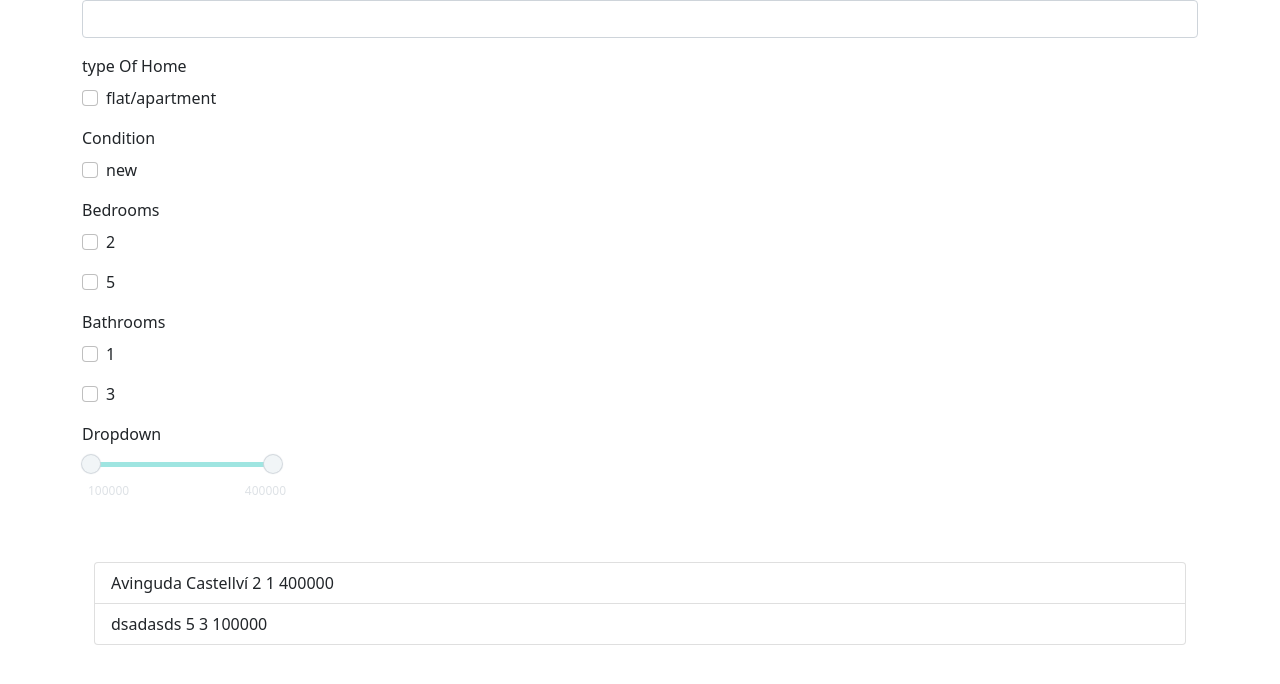
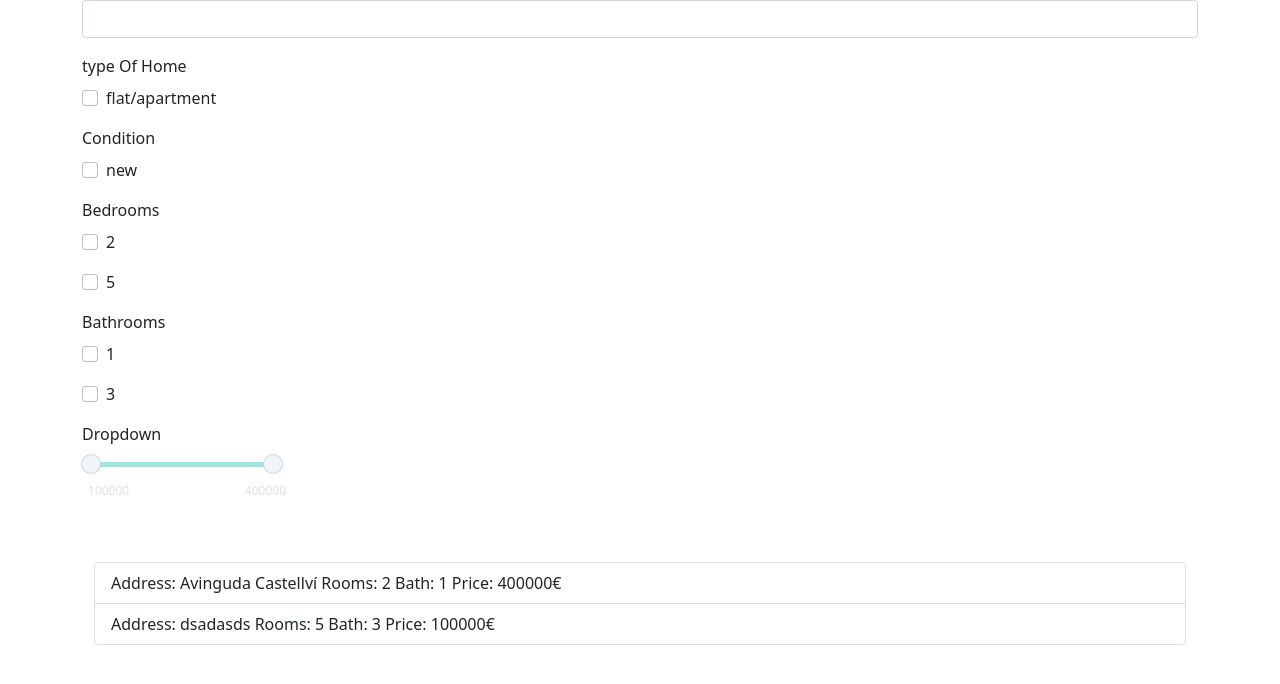
Before and after one commit to Jose1i1o/react-redux, a React (Create React App) app: page /dashboard in a window 1280 px wide. Shown: the top 684 px of the page. Built offline with nearby package versions, Linux system fonts and the light colour scheme; data requests are answered from the project's data file.

Commit message:
feat list naming properties

```diff
--- a/src/components/List.js
+++ b/src/components/List.js
@@ -19,10 +19,10 @@ const List = () => {
           flat.map((item) => {
             return (
               <ListGroup.Item key={item.id}>
-                <span>{item.street} </span>
-                <span>{item.room} </span>
-                <span>{item.bath} </span>
-                <span>{item.price} </span>
+                <span>Address: {item.street} </span>
+                <span>Rooms: {item.room} </span>
+                <span>Bath: {item.bath} </span>
+                <span>Price: {item.price}€ </span>
               </ListGroup.Item>
             )
           })}
```
